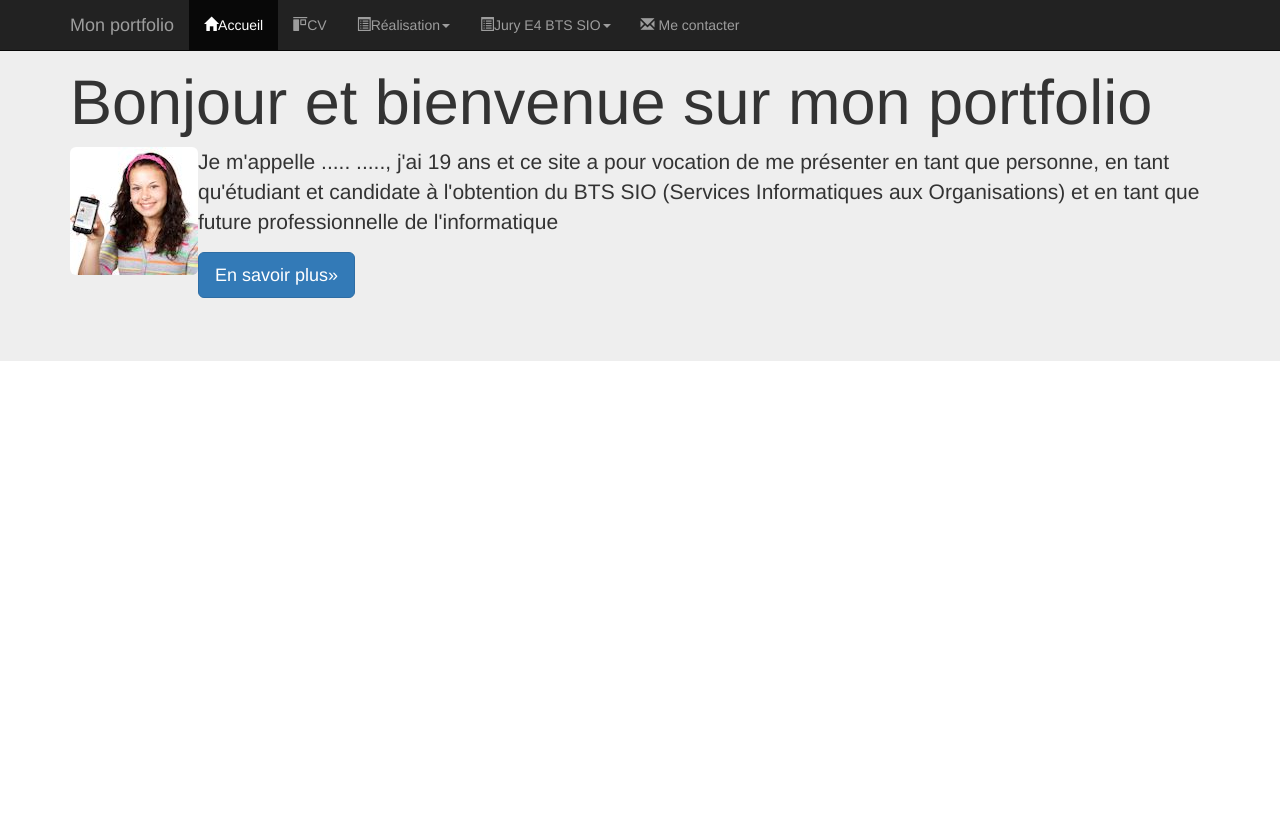
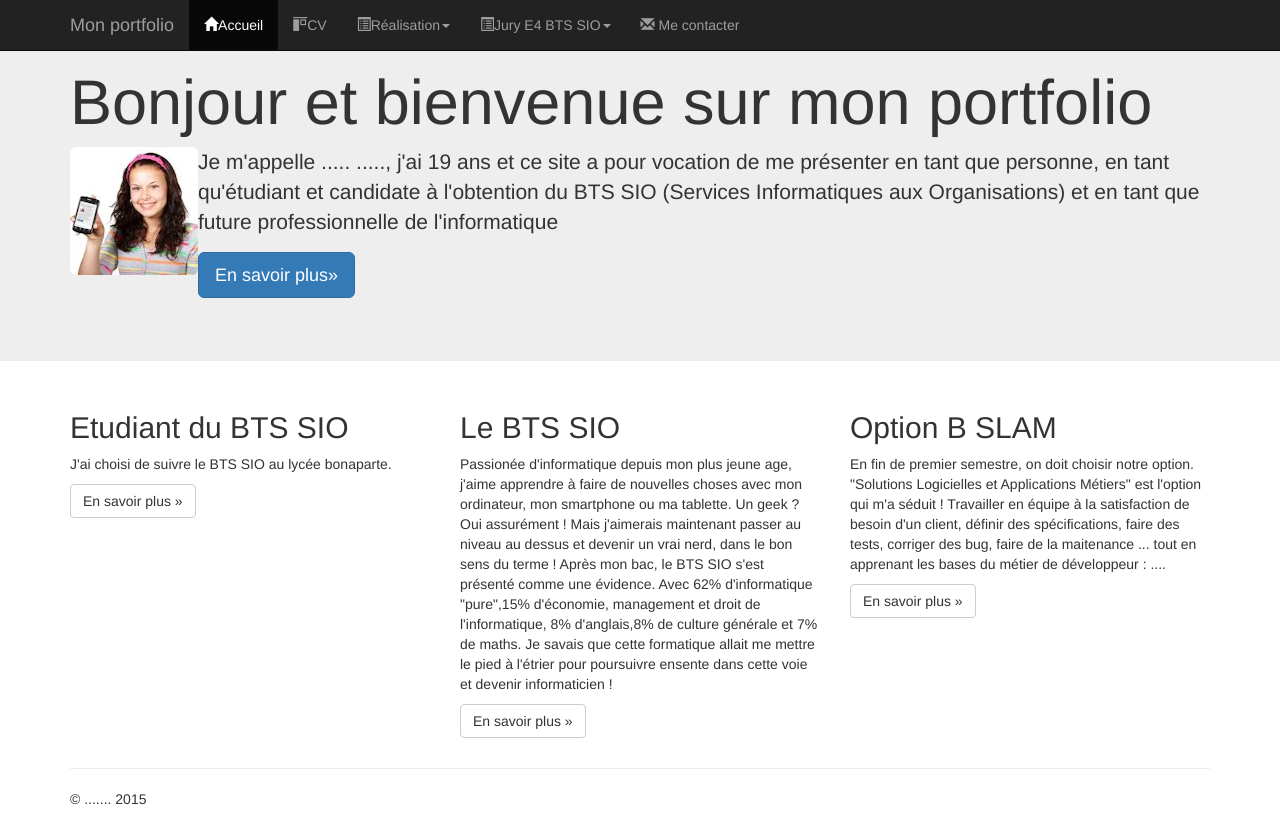
Before and after one commit to alavalentin/MonPortfolio, a plain HTML site: page public_html/index.html in a window 1280 px wide. Drawn offline with nearby package versions, Linux system fonts and the light colour scheme.

Commit message:
Ajout d'un footer en trois parties.

```diff
--- a/public_html/index.html
+++ b/public_html/index.html
@@ -121,5 +121,34 @@
                 </p>
             </div>
         </div>
+        <footer>
+            <div class='container'>
+                <div class="row">
+                    <div class='col-md-4'>
+                        <h2>Etudiant du BTS SIO</h2>
+                        <p>
+                            J'ai choisi de suivre le BTS SIO au lycée bonaparte.
+                        </p>
+                        <p><a class='btn btn-default' href='http://bts-sio.lyc-bonaparte.fr/' target='_blank' role='button'>En savoir plus &raquo;</a></p>
+                    </div>
+                    <div class='col-md-4'>
+                        <h2>Le BTS SIO</h2>
+                        <p>
+                            Passionée d'informatique depuis mon plus jeune age, j'aime apprendre à faire de nouvelles choses avec mon ordinateur, mon smartphone ou ma tablette. Un geek ? Oui assurément ! Mais j'aimerais maintenant passer au niveau au dessus et devenir un vrai nerd, dans le bon sens du terme ! Après mon bac, le BTS SIO s'est présenté comme une évidence. Avec 62% d'informatique "pure",15% d'économie, management et droit de l'informatique, 8% d'anglais,8% de culture générale et 7% de maths. Je savais que cette formatique allait me mettre le pied à l'étrier pour poursuivre ensente dans cette voie et devenir informaticien !
+                        </p>
+                        <p><a class='btn btn-default' href='https://fr.wikipedia.org/wiki/Brevet_de_technicien_sup%C3%A9rieur_-_Services_informatiques_aux_organisations' target='_blank' role='button'>En savoir plus &raquo;</a></p>
+                    </div>
+                    <div class='col-md-4'>
+                        <h2>Option B SLAM</h2>
+                        <p>
+                            En fin de premier semestre, on doit choisir notre option. "Solutions Logicielles et Applications Métiers" est l'option qui m'a séduit ! Travailler en équipe à la satisfaction de besoin d'un client, définir des spécifications, faire des tests, corriger des bug, faire de la maitenance ... tout en apprenant les bases du métier de développeur : ....
+                        </p>
+                        <p><a class='btn btn-default' href='' target='_blank' role='button'>En savoir plus &raquo;</a></p>
+                    </div>
+                </div>
+                <hr />
+                <p id='copyright'>&copy; ....... 2015</p>
+            </div>
+        </footer>
     </body>
 </html>
```
